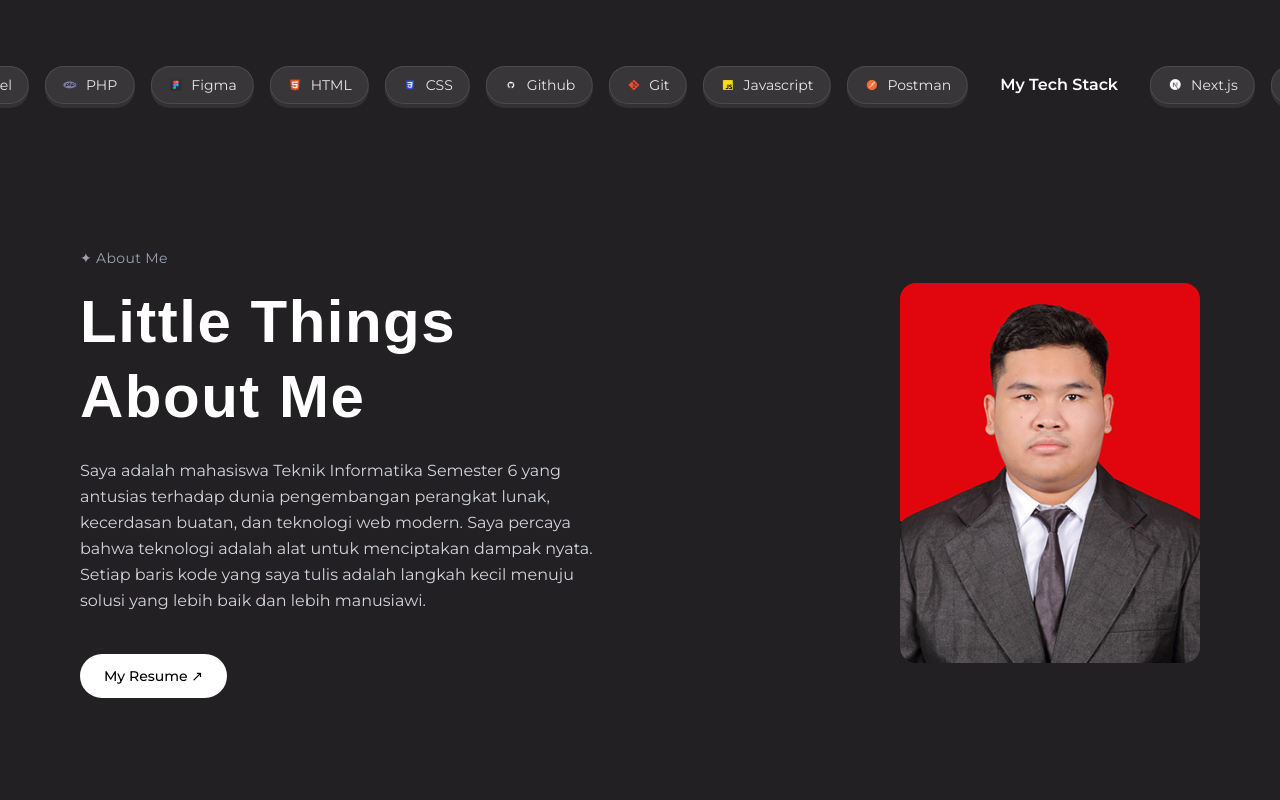
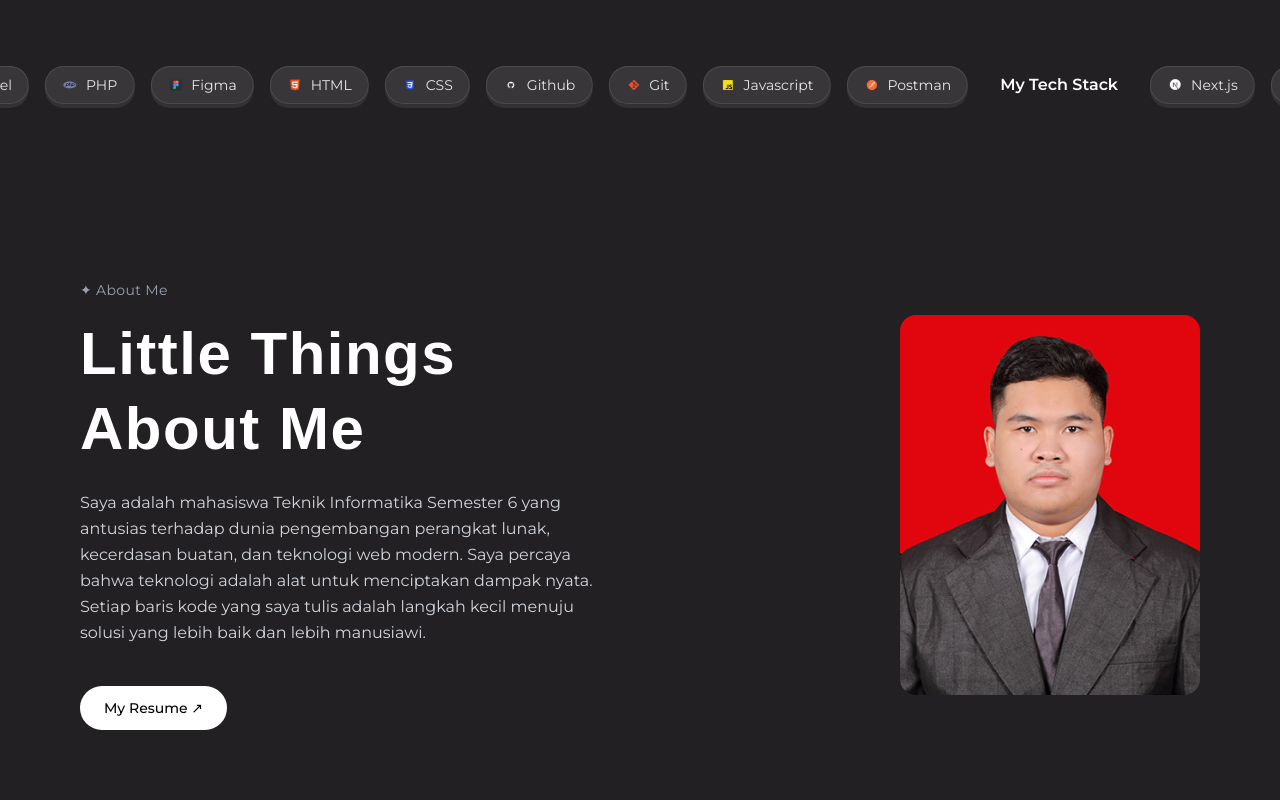
Before and after one commit to NabeelNizam/PortofolioNabeel, a Next.js app: page / in a window 1280 px wide. Shown: the part 820-1620 px from the top of the page. Built offline with nearby package versions, Linux system fonts and the light colour scheme; a web font is replaced by a local one.

Commit message:
modify my cv

```diff
--- a/src/app/sections/About.tsx
+++ b/src/app/sections/About.tsx
@@ -3,7 +3,7 @@ import RevealSection from "@/components/RevealSection"
 
 export default function About() {
     return (
-        <RevealSection id="about" className="text-white py-32 px-20">
+        <RevealSection id="about" className="text-white py-40 px-20">
             <div className="max-w-7xl mx-auto grid grid-cols-1 md:grid-cols-2 items-center gap-16">
                 <div>
                     <p className="text-sm text-gray-400 mb-4 tracking-wide">
```
Also changed, not shown: 1 other file (tests, documents, lock files or other folders).
